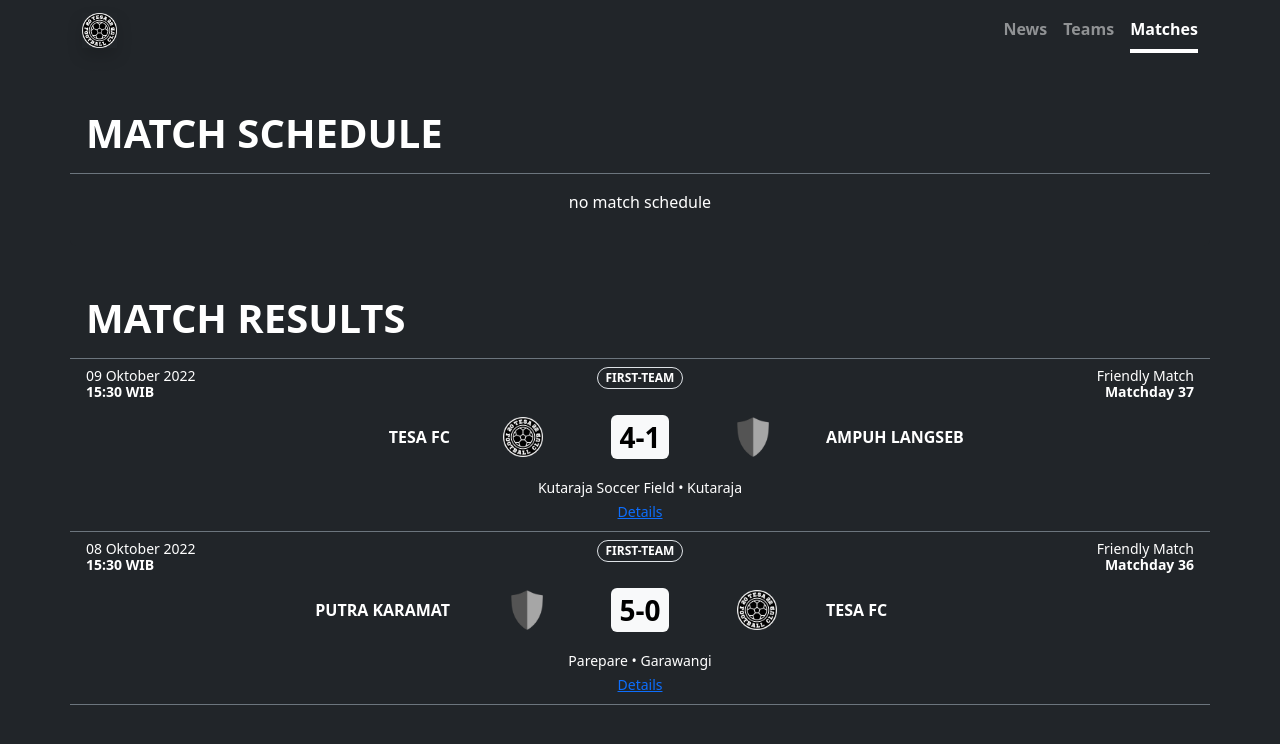
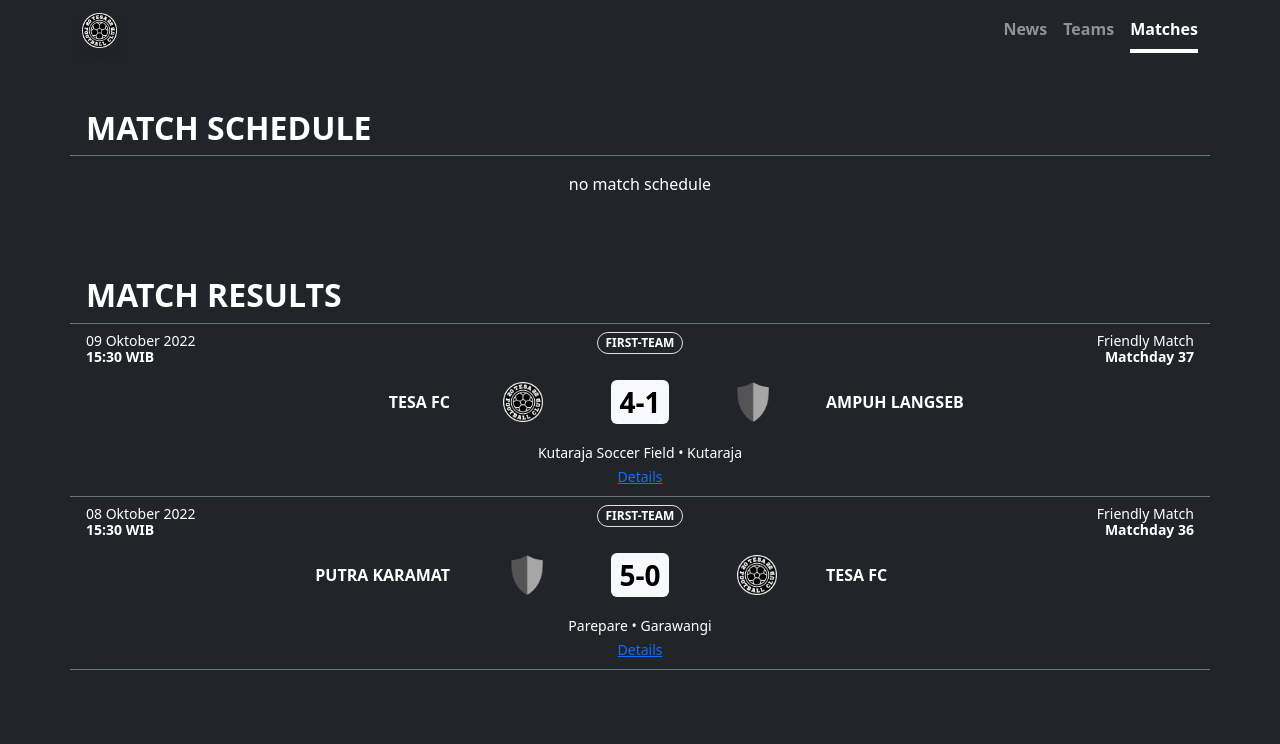
Before and after one commit to tesafc/tesafc.github.io, a Jekyll site: the page built from matches.html, in a window 1280 px wide. Shown: the top 744 px of the page. Built offline with Jekyll 4.4.1, drawn with Linux system fonts in a browser that asks for light colours.

Commit message:
Update matches.html

```diff
--- a/matches.html
+++ b/matches.html
@@ -7,7 +7,7 @@
   <div class="container px-0">
     {% assign schedules = site.matches | where: "status", "match schedule" %}
     {% assign match-count = schedules | size %}
-    <h1 class="text-uppercase fw-bolder border-bottom border-secondary px-3 mb-0 pb-3">match schedule</h1>
+    <h2 class="text-uppercase fw-bolder border-bottom border-secondary px-3 mb-0 pb-2">match schedule</h2>
     <div class="row row-cols-1 g-0">
       {% for match in schedules %}
       <div class="col">
@@ -61,7 +61,7 @@
 
   <div class="container px-0">
     {% assign results = site.matches | where: "status", "match result" %}
-    <h1 class="mt-5 px-3 text-uppercase fw-bolder border-bottom border-secondary mb-0 pb-3">match results</h1>
+    <h2 class="mt-5 px-3 text-uppercase fw-bolder border-bottom border-secondary mb-0 pb-2">match results</h2>
     <div class="row row-cols-1 g-0">
       {% for match in results reversed %}
       <div class="col">
```
